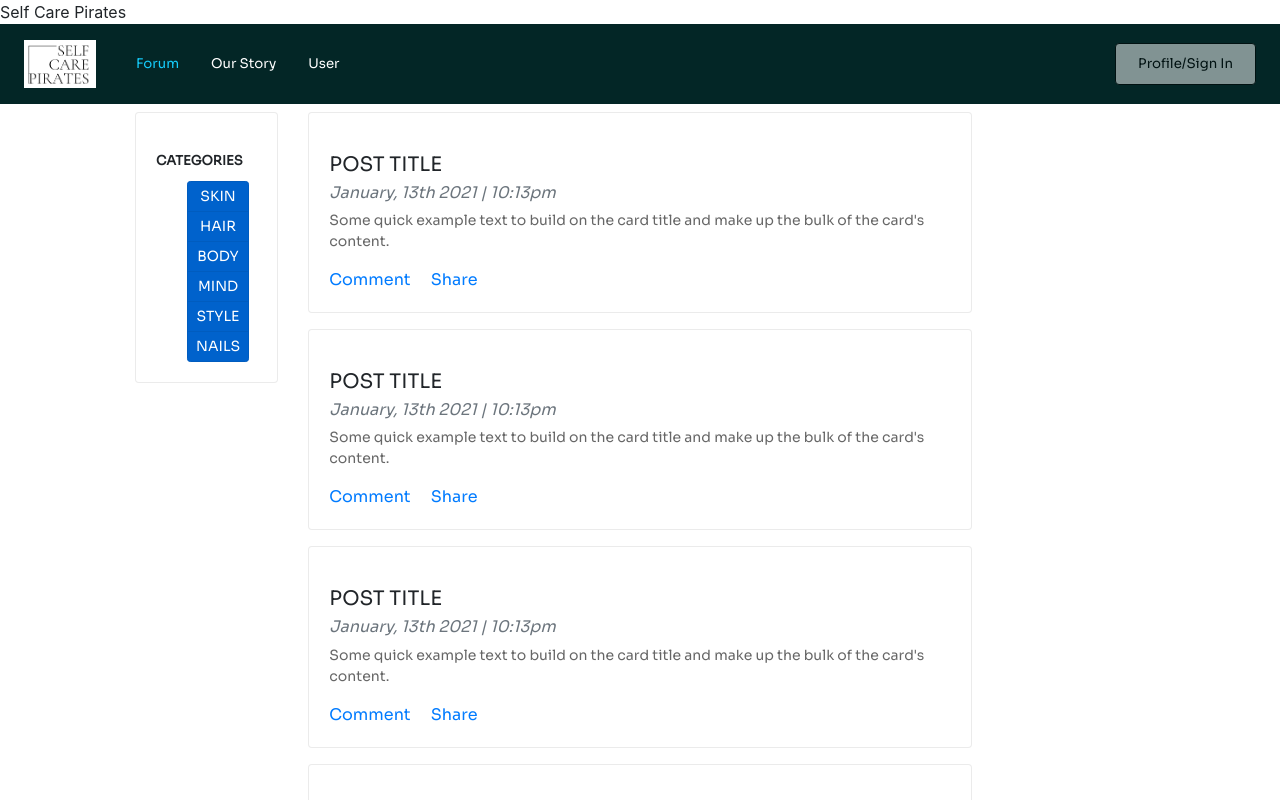
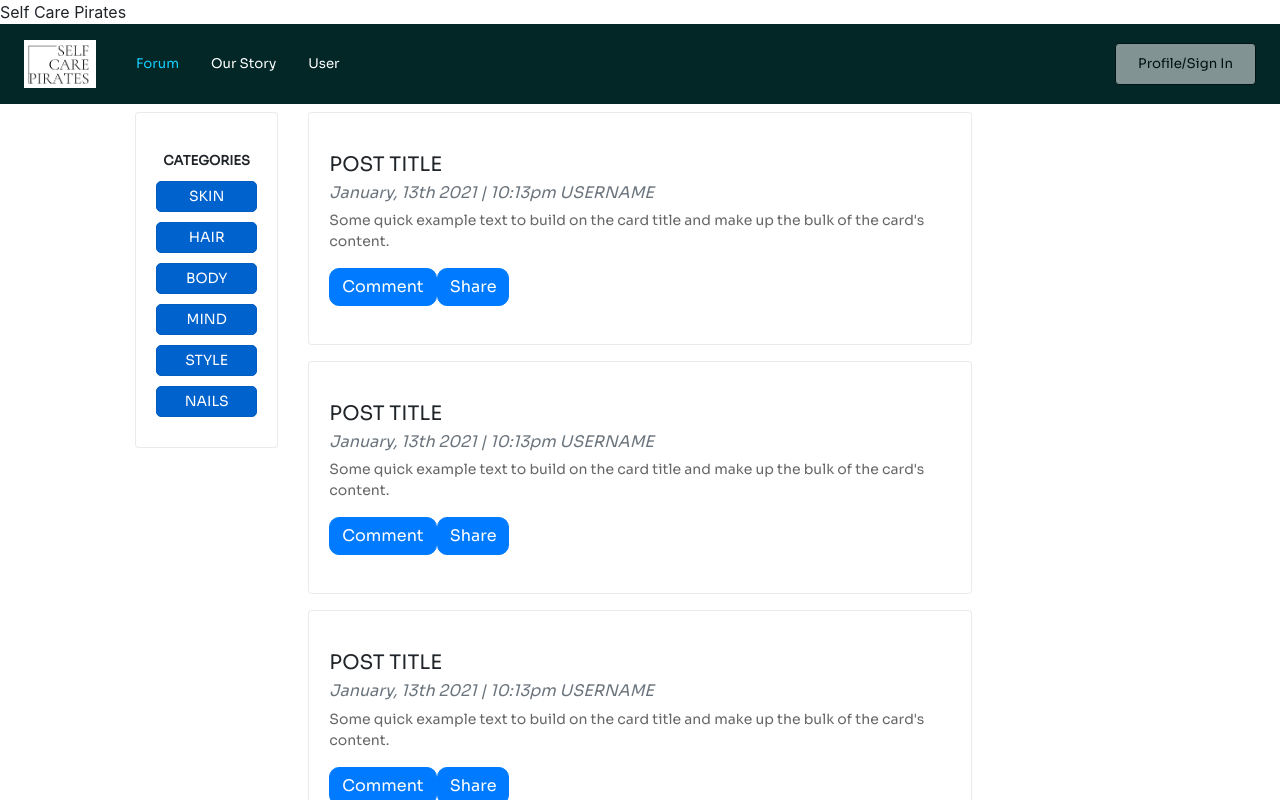
Before and after one commit to candygarcia014/self-care-pirates, a React (Create React App) app in the folder client/: page /forum in a window 1280 px wide. Shown: the top 800 px of the page. Built offline with nearby package versions, Linux system fonts and the light colour scheme.

Commit message:
updated buttons

```diff
--- a/client/src/components/CategoryWidget/CategoryWidget.css
+++ b/client/src/components/CategoryWidget/CategoryWidget.css
@@ -1,4 +1,6 @@
 .widget-title {
     font-size: small;
     font-weight: bolder;
+    display: flex;
+    justify-content: center;
 }
--- a/client/src/components/PostCard/PostCard.css
+++ b/client/src/components/PostCard/PostCard.css
@@ -1,3 +1,16 @@
 .meta-data {
     font-style: italic;
 }
+
+
+
+/*
+.btn-group>.btn-group {
+    border-radius: 5px !important;
+} */
+
+
+.btn-primary {
+    margin: 0 auto 10% !important;
+    border-radius: 10px !important;
+}
--- a/client/src/components/PostCard/PostCard.js
+++ b/client/src/components/PostCard/PostCard.js
@@ -1,6 +1,8 @@
 import React from 'react';
 import Card from 'react-bootstrap/Card';
 import '../PostCard/PostCard.css';
+import Button from 'react-bootstrap/Button'
+import ButtonGroup from 'react-bootstrap/ButtonGroup'
 
 
 const PostCard = () => {
@@ -8,13 +10,18 @@ const PostCard = () => {
         <Card className="p-0 my-2">
         <Card.Body>
             <Card.Title>POST TITLE</Card.Title>
-            <Card.Subtitle className="mb-2 text-muted meta-data">January, 13th 2021 | 10:13pm </Card.Subtitle>
+            <Card.Subtitle className="mb-2 text-muted meta-data">January, 13th 2021 | 10:13pm USERNAME</Card.Subtitle>
             <Card.Text>
             Some quick example text to build on the card title and make up the bulk of
             the card's content.
             </Card.Text>
-            <Card.Link href="#">Comment</Card.Link>
-            <Card.Link href="#">Share</Card.Link>
+            <ButtonGroup>
+            <Button as="input" type="button" value="Comment" />{' '}
+            <Button as="input" type="submit" value="Share" />{' '}
+            </ButtonGroup>
+
+
+
         </Card.Body>
         </Card>
     )};
--- a/client/src/components/Tags/Tags.css
+++ b/client/src/components/Tags/Tags.css
@@ -1,5 +1,12 @@
 
-.btn {
-    margin-left: 0%;
+
+.btn-group-toggle>.btn {
+    margin: 0 auto 10% !important;
+    border-radius: 5px !important;
 
 }
+
+.btn-group-toggle {
+    display: flex;
+    justify-content: center;
+}
--- a/client/src/components/Tags/Tags.js
+++ b/client/src/components/Tags/Tags.js
@@ -18,11 +18,7 @@ function Tags() {
         <ToggleButton className="tag-spacing" value={5}>STYLE</ToggleButton>
         <ToggleButton className="tag-spacing" value={6}>NAILS</ToggleButton>
       </ToggleButtonGroup>
-
-
     );
   }
 
-
-
 export default Tags;
```
Also changed, not shown: 1 other file (tests, documents, lock files or other folders).
